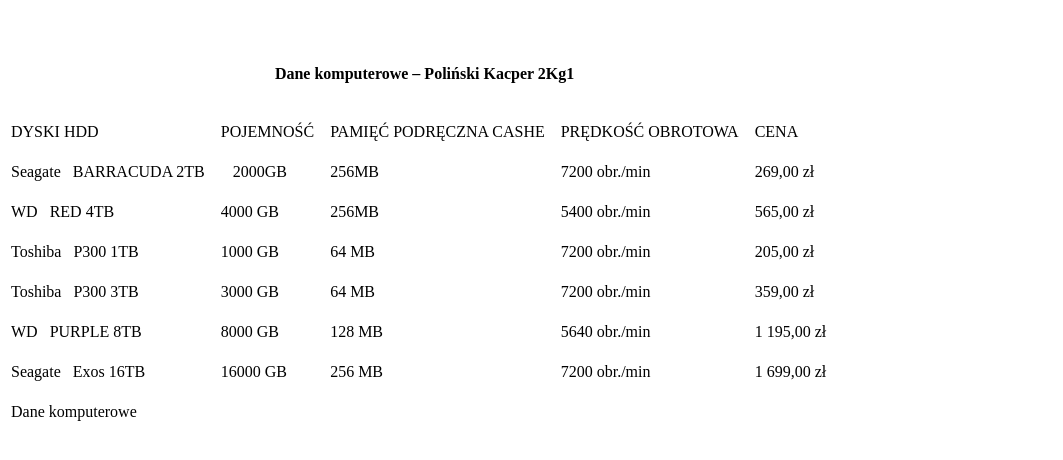
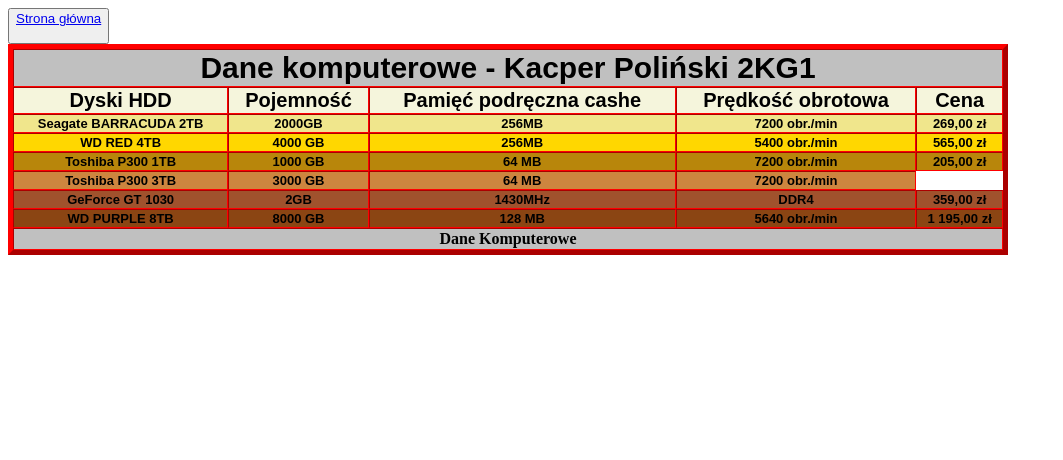
Before and after one commit to kapilexior/index, a plain HTML site: page tabela_Poliński.html in a window 1280 px wide. Shown: the whole page, without its empty margins (0-1063 px from the left). Drawn offline with Linux system fonts and the light colour scheme.

Commit message:
Update tabela_Poliński.html

```diff
--- a/tabela_Poliński.html
+++ b/tabela_Poliński.html
@@ -1,61 +1,83 @@
-<table>
-<thead>
+<!DOCTYPE html>
+<html lang="pl-PL">
+
+<head>
+<meta charset="utf-8" http-equiv="Content-Type" CONTENT="text/html; charset=iso-8859-2" />
+<title>
+Tabela
+</title>
+</head>
+<body>
+<button>
+<a href="index.html">Strona główna</a><br><br>
+</button>
+<table border="5" align center width=1000 cellspacing="0" style="border-color:red;">
+<thead style-"color:black;">
 <tr>
-    <th colspan="5">   <br> <br>   <br>Dane komputerowe –   Poliński Kacper 2Kg1<br>   <br>    </th>
+<th colspan=5 bgcolor="silver" style="font-family:arial; font-size:30px;" >Dane komputerowe - Kacper Poliński 2KG1</th>
+</tr>
+<tr bgcolor="Beige" style="font-family:arial; font-size:20px;">
+<th>Dyski HDD</th>
+<th>Pojemność</th>
+<th>Pamięć podręczna cashe</th>
+<th>Prędkość obrotowa</th>
+<th>Cena</th>
 </tr>
 </thead>
 <tbody>
-  <tr>
-    <td>&nbsp;&nbsp;&nbsp;<br>DYSKI HDD&nbsp;&nbsp;&nbsp;</td>
-    <td>&nbsp;&nbsp;&nbsp;<br>POJEMNOŚĆ&nbsp;&nbsp;&nbsp;</td>
-    <td>&nbsp;&nbsp;&nbsp;<br>PAMIĘĆ PODRĘCZNA CASHE&nbsp;&nbsp;&nbsp;</td>
-    <td>&nbsp;&nbsp;&nbsp;<br>PRĘDKOŚĆ OBROTOWA&nbsp;&nbsp;&nbsp;</td>
-    <td>&nbsp;&nbsp;&nbsp;<br>CENA&nbsp;&nbsp;&nbsp;</td>
+
+
+<tr bgcolor="Khaki" style="font-family:arial; font-size:13px">
+<th>Seagate BARRACUDA 2TB</th>
+<th>2000GB</th>
+<th>256MB</th>
+<th>7200 obr./min</th>
+<th>269,00 zł</th>
 </tr>
-  <tr>
-    <td>&nbsp;&nbsp;&nbsp;<br>Seagate&nbsp;&nbsp;&nbsp;BARRACUDA 2TB&nbsp;&nbsp;&nbsp;</td>
-    <td>&nbsp;&nbsp;&nbsp;<br>&nbsp;&nbsp;&nbsp;2000GB&nbsp;&nbsp;&nbsp;</td>
-    <td>&nbsp;&nbsp;&nbsp;<br>256MB&nbsp;&nbsp;&nbsp;</td>
-    <td>&nbsp;&nbsp;&nbsp;<br>7200 obr./min&nbsp;&nbsp;&nbsp;</td>
-    <td>&nbsp;&nbsp;&nbsp;<br>269,00 zł&nbsp;&nbsp;&nbsp;</td>
+
+<tr bgcolor="Gold" style="font-family:arial; font-size:13px;">
+<th>WD RED 4TB</th>
+<th>4000 GB</th>
+<th>256MB</th>
+<th>5400 obr./min</th>
+<th>565,00 zł</th>
 </tr>
-  <tr>
-    <td>&nbsp;&nbsp;&nbsp;<br>WD&nbsp;&nbsp;&nbsp;RED 4TB&nbsp;&nbsp;&nbsp;</td>
-    <td>&nbsp;&nbsp;&nbsp;<br>4000 GB&nbsp;&nbsp;&nbsp;</td>
-    <td>&nbsp;&nbsp;&nbsp;<br>256MB&nbsp;&nbsp;&nbsp;</td>
-    <td>&nbsp;&nbsp;&nbsp;<br>5400 obr./min&nbsp;&nbsp;&nbsp;</td>
-    <td>&nbsp;&nbsp;&nbsp;<br>565,00 zł&nbsp;&nbsp;&nbsp;</td>
+
+<tr bgcolor="DarkGoldenRod" style="font-family:arial; font-size:13px;">
+<th>Toshiba P300 1TB</th>
+<th>1000 GB</th>
+<th>64 MB</th>
+<th>7200 obr./min</th>
+<th>205,00 zł</th>
 </tr>
-  <tr>
-    <td>&nbsp;&nbsp;&nbsp;<br>Toshiba&nbsp;&nbsp;&nbsp;P300 1TB&nbsp;&nbsp;&nbsp;</td>
-    <td>&nbsp;&nbsp;&nbsp;<br>1000 GB&nbsp;&nbsp;&nbsp;</td>
-    <td>&nbsp;&nbsp;&nbsp;<br>64 MB&nbsp;&nbsp;&nbsp;</td>
-    <td>&nbsp;&nbsp;&nbsp;<br>7200 obr./min&nbsp;&nbsp;&nbsp;</td>
-    <td>&nbsp;&nbsp;&nbsp;<br>205,00 zł&nbsp;&nbsp;&nbsp;</td>
+
+<tr bgcolor="Peru" style="font-family:arial; font-size:13px;">
+<th>Toshiba P300 3TB</th>
+<th>3000 GB</th>
+<th>64 MB</th>
+<th>7200 obr./min</th>
 </tr>
-  <tr>
-    <td>&nbsp;&nbsp;&nbsp;<br>Toshiba&nbsp;&nbsp;&nbsp;P300 3TB&nbsp;&nbsp;&nbsp;</td>
-    <td>&nbsp;&nbsp;&nbsp;<br>3000 GB&nbsp;&nbsp;&nbsp;</td>
-    <td>&nbsp;&nbsp;&nbsp;<br>64 MB&nbsp;&nbsp;&nbsp;</td>
-    <td>&nbsp;&nbsp;&nbsp;<br>7200 obr./min&nbsp;&nbsp;&nbsp;</td>
-    <td>&nbsp;&nbsp;&nbsp;<br>359,00 zł&nbsp;&nbsp;&nbsp;</td>
+
+<tr bgcolor="Sienna" style="font-family:arial; font-size:13px;">
+<th>GeForce GT 1030</th>
+<th>2GB</th>
+<th>1430MHz</th>
+<th>DDR4</th>
+<th>359,00 zł</th>
 </tr>
-  <tr>
-    <td>&nbsp;&nbsp;&nbsp;<br>WD&nbsp;&nbsp;&nbsp;PURPLE 8TB&nbsp;&nbsp;&nbsp;</td>
-    <td>&nbsp;&nbsp;&nbsp;<br>8000 GB&nbsp;&nbsp;&nbsp;</td>
-    <td>&nbsp;&nbsp;&nbsp;<br>128 MB&nbsp;&nbsp;&nbsp;</td>
-    <td>&nbsp;&nbsp;&nbsp;<br>5640 obr./min&nbsp;&nbsp;&nbsp;</td>
-    <td>&nbsp;&nbsp;&nbsp;<br>1 195,00 zł&nbsp;&nbsp;&nbsp;</td>
+
+<tr bgcolor="SaddleBrown" style="font-family:arial; font-size:13px;">
+<th>WD PURPLE 8TB</th>
+<th>8000 GB</th>
+<th>128 MB</th>
+<th>5640 obr./min</th>
+<th>1 195,00 zł</th>
 </tr>
-  <tr>
-    <td>&nbsp;&nbsp;&nbsp;<br>Seagate&nbsp;&nbsp;&nbsp;Exos 16TB&nbsp;&nbsp;&nbsp;</td>
-    <td>&nbsp;&nbsp;&nbsp;<br>16000 GB&nbsp;&nbsp;&nbsp;</td>
-    <td>&nbsp;&nbsp;&nbsp;<br>256 MB&nbsp;&nbsp;&nbsp;</td>
-    <td>&nbsp;&nbsp;&nbsp;<br>7200 obr./min&nbsp;&nbsp;&nbsp;</td>
-    <td>&nbsp;&nbsp;&nbsp;<br>1 699,00 zł&nbsp;&nbsp;&nbsp;</td>
-  </tr>
-  <tr>
-    <td colspan="5">&nbsp;&nbsp;&nbsp;<br>Dane komputerowe&nbsp;&nbsp;&nbsp;</td>
+
+<tr style="color:Black;" style="font-family:arial; font-size:30px;">
+<th colspan=5 bgcolor="Silver">Dane Komputerowe</th>
 </tr>
 </tbody>
 </table>
+</body>
+</html>
```
Lines whose indentation alone changed are shown as unchanged.
